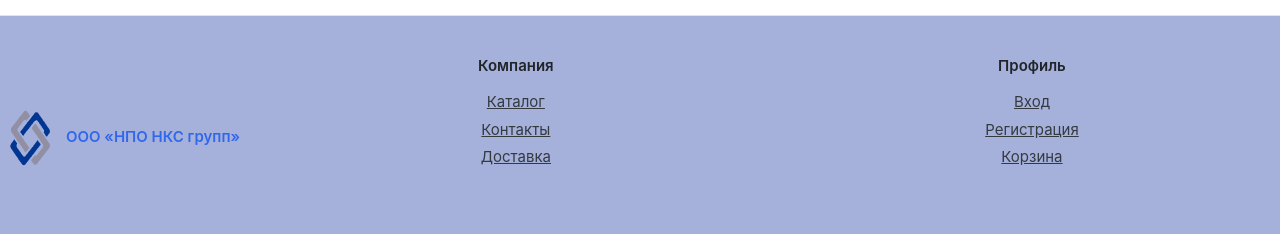
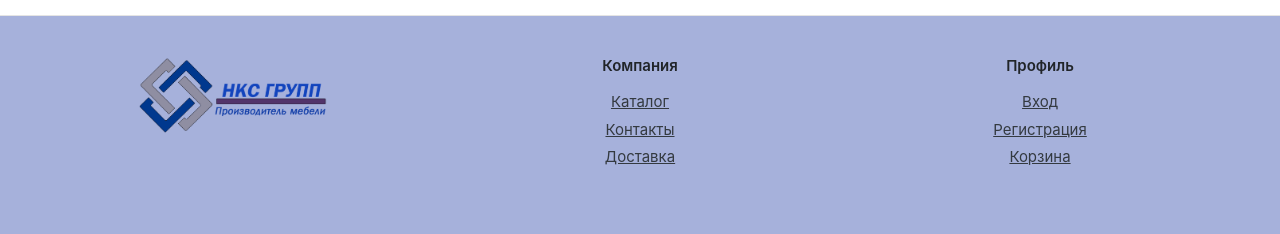
Before and after one commit to jojoprison/react-eshop-template, a React (Create React App) app: page /table in a window 1280 px wide. Shown: the part 199-433 px from the top of the page. Built offline with nearby package versions, Linux system fonts and the light colour scheme; no server answers.

Commit message:
logo + promblems with width(footer look)

```diff
--- a/public/assets/css/styles.css
+++ b/public/assets/css/styles.css
@@ -6,11 +6,9 @@
 .contact {
     color: black;
 }
-
 #logo_company_footer{
-    margin-right: 10px;
     position: relative;
-    margin-top: 4%;
+    left: auto;
 }
 
 .header-text {
--- a/src/pages/Footer.js
+++ b/src/pages/Footer.js
@@ -2,17 +2,24 @@ import React from "react";
 
 export const Footer = () => (
     <footer className="section-footer border-top bg">
-
             <section className="footer-top padding-y">
+                <div className='container'>
                 <div style={{position: 'relative'}} className="row">
 
-                    <a id='logo_company_footer' href="/">
-                        <img src='assets/images/logos/logo.png' width="60" height="60"
-                             className="d-inline-block align-center col-3" alt="logo"/>
-                        <span style={{fontWeight: "600"}}> ООО «НПО НКС групп» </span>
-                    </a>
 
-                    <aside className="col-md col-ld-4 col-12">
+
+
+                    <aside className="col-4">
+                        <a id='logo_company_footer' href="/">
+                            <img src='assets/images/logos/logo-1.png' width="200px"
+                                 className="d-inline-block" alt="logo"/>
+                        </a>
+                    </aside>
+
+
+
+
+                    <aside id='footer_comp' className="col-md col-ld-4 col-12">
                         <h6 className="title">Компания</h6>
                         <ul className="list-unstyled col-12">
                             <li><a href="#"> <u>Каталог</u> </a></li>
@@ -23,13 +30,13 @@ export const Footer = () => (
 
                     <aside className="col-md col-ld-4 col-12">
                         <h6 className="title">Профиль</h6>
-                        <ul className="list-unstyled">
+                        <ul className="list-unstyled col-12">
                             <li><a href="#"> <u>Вход</u> </a></li>
                             <li><a href="#"> <u>Регистрация</u> </a></li>
                             <li><a href="#"> <u>Корзина</u> </a></li>
                         </ul>
                     </aside>
-
+                    </div>
                 </div>
             </section>
 
@@ -38,9 +45,9 @@ export const Footer = () => (
                     <p className="text-muted">2022 ООО «НПО НКС групп»</p>
                 </div>
                 <div className="col-md-8 text-md-center">
-                    <span className="foot-info">nks.grupp@bk.ru | </span>
-                    <span className="foot-info">+7-910-099-04-46 </span>
-                    <span className="foot-info">| г. Александров, ул. Южный проезд, д.6Б</span>
+                    <span>nks.grupp@bk.ru | </span>
+                    <span>+7-910-099-04-46 </span>
+                    <span>| г. Александров, ул. Южный проезд, д.6Б</span>
                 </div>
             </section>
 
```
Also changed, not shown: public/assets/images/logos/logo-1.png (added), public/assets/images/logos/logo.png.
